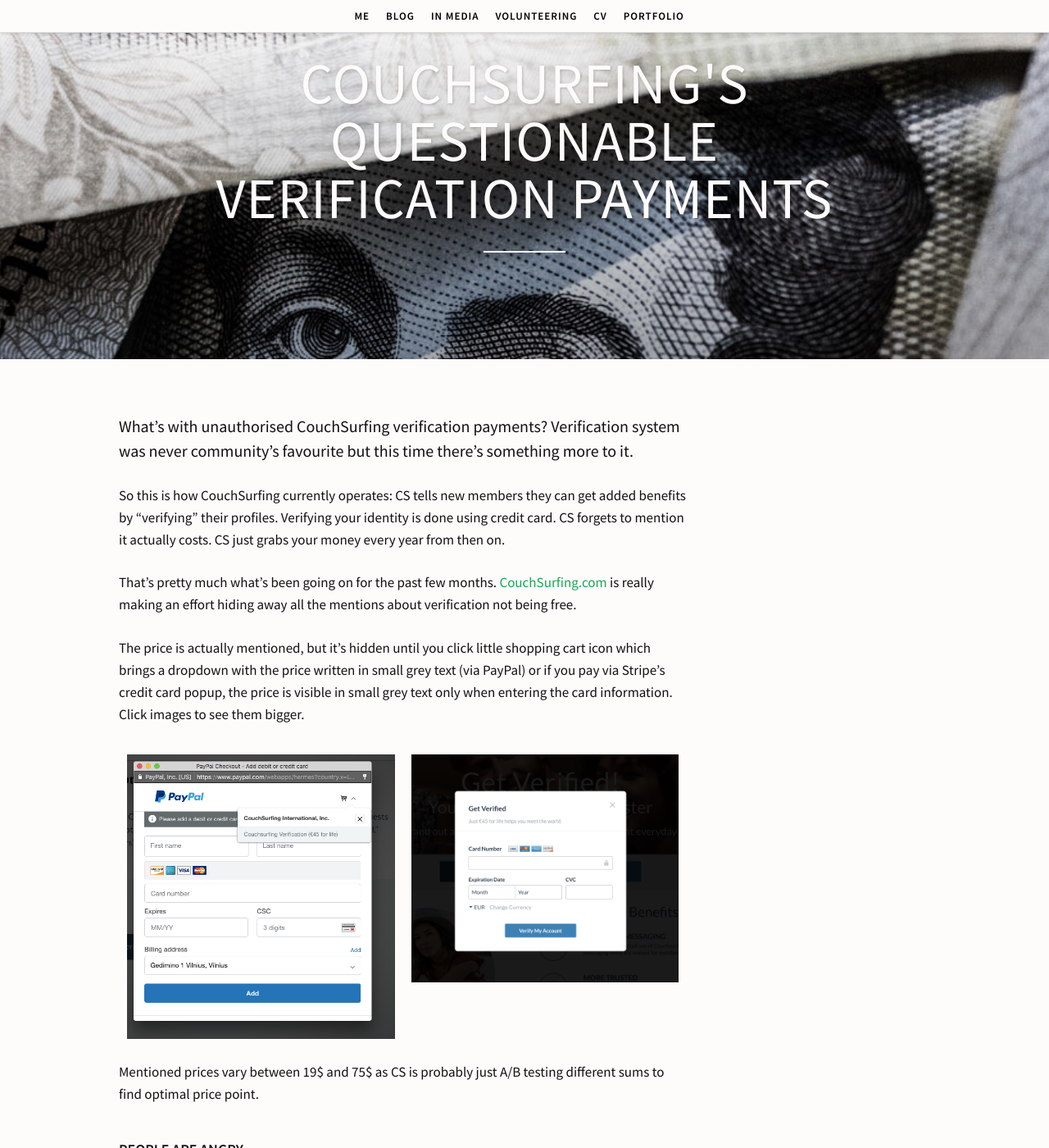
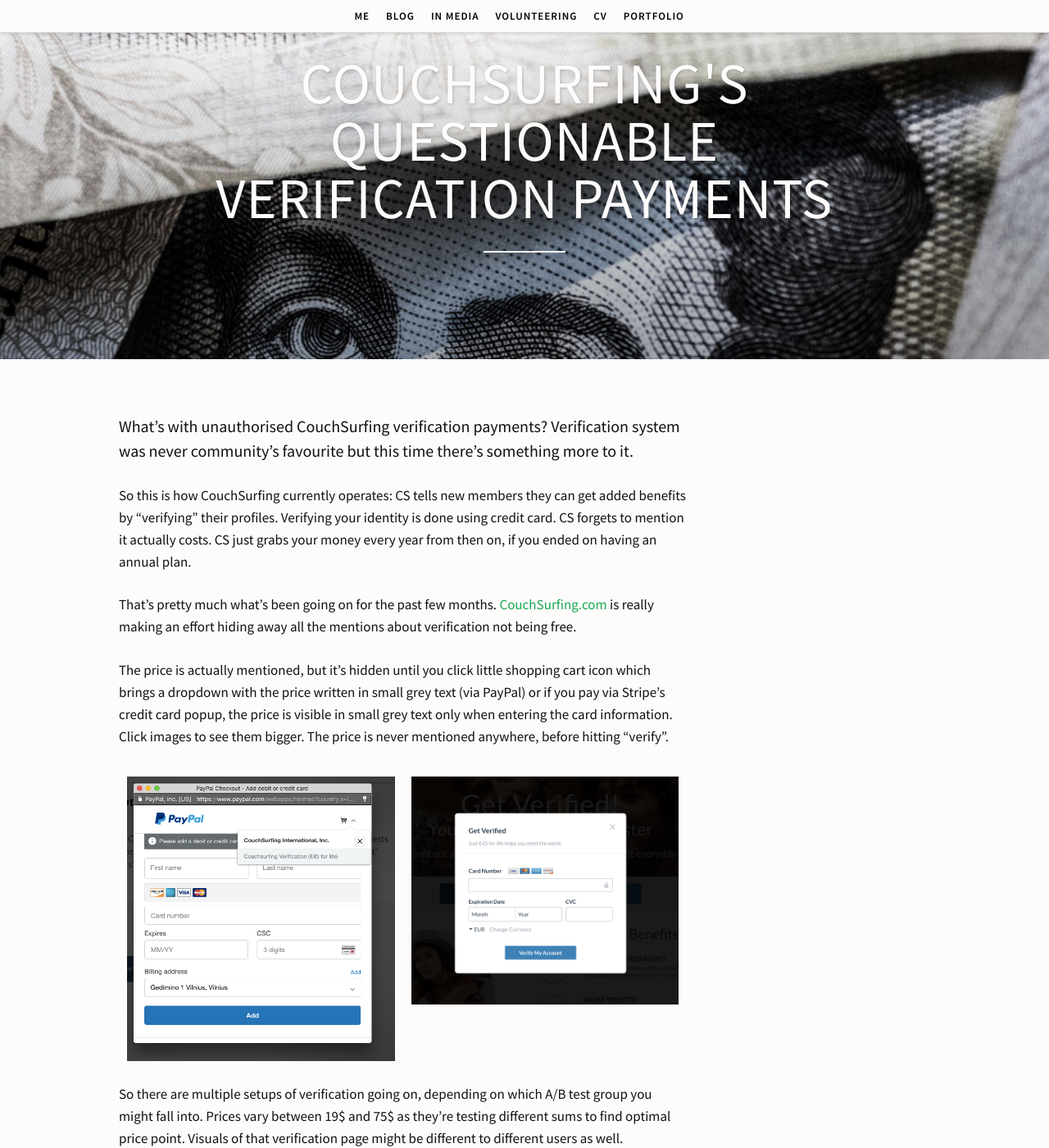
Before and after one commit to simison/simison.github.io, a Jekyll site: the page built from _posts/2016-08-23-whats-going-on-with-couchsurfing-verification.markdown, in a window 1280 px wide and 1400 px high, scrolled down 495 px. Shown: the whole window at 82% size. Built offline with Jekyll 4.4.1, drawn with Linux system fonts in a browser that asks for light colours; some web fonts are replaced; comment, search, counter and statistics services are not loaded; some of the changed text lies outside the part shown.

Commit message:
Add small clarifications

```diff
--- a/_posts/2016-08-23-whats-going-on-with-couchsurfing-verification.markdown
+++ b/_posts/2016-08-23-whats-going-on-with-couchsurfing-verification.markdown
@@ -14,11 +14,11 @@
 
 <span class="lead">What's with unauthorised CouchSurfing verification payments? Verification system was never community's favourite but this time there's something more to it.</span>
 
-So this is how CouchSurfing currently operates: CS tells new members they can get added benefits by "verifying" their profiles. Verifying your identity is done using credit card. CS forgets to mention it actually costs. CS just grabs your money every year from then on.
+So this is how CouchSurfing currently operates: CS tells new members they can get added benefits by "verifying" their profiles. Verifying your identity is done using credit card. CS forgets to mention it actually costs. CS just grabs your money every year from then on, if you ended on having an annual plan.
 
 That's pretty much what's been going on for the past few months. [CouchSurfing.com](https://www.couchsurfing.com) is really making an effort hiding away all the mentions about verification not being free.
 
-The price is actually mentioned, but it's hidden until you click little shopping cart icon which brings a dropdown with the price written in small grey text (via PayPal) or if you pay via Stripe's credit card popup, the price is visible in small grey text only when entering the card information. Click images to see them bigger.
+The price is actually mentioned, but it's hidden until you click little shopping cart icon which brings a dropdown with the price written in small grey text (via PayPal) or if you pay via Stripe's credit card popup, the price is visible in small grey text only when entering the card information. Click images to see them bigger. The price is never mentioned anywhere, before hitting "verify".
 
 <div class="clearfix" style="overflow: hidden;">
 <a href="/blog/images/cs-verification-paypal-06-2017.png" class="lightbox"><img src="/blog/images/cs-verification-paypal-06-2017.png" alt="CouchSurfing verification via PayPal, screenshot" class="img-responsive" style="
@@ -33,7 +33,7 @@
 "></a>
 </div>
 
-Mentioned prices vary between 19$ and 75$ as CS is probably just A/B testing different sums to find optimal price point.
+So there are multiple setups of verification going on, depending on which A/B test group you might fall into. Prices vary between 19$ and 75$ as they're testing different sums to find optimal price point. Visuals of that verification page might be different to different users as well. Sometimes it's pay once for lifetime fee, sometimes an annual fee.
 
 <h3>People are angry</h3>
 
@@ -69,7 +69,9 @@
 
 <h3>Alternative</h3>
 
-Needless to say, I encourage you to try <a href="https://www.trustroots.org/">Trustroots as an alternative</a> (I'm co-founder). We're a <a href="https://www.trustroots.org/foundation">non-profit foundation</a> and good people you can trust.
+Now I'm in a bit tricky position to write such an article, because I'm working on a similar project to CS. Typically I'm retraining from stirring too much negativity into air around hospitality exchange, because I think we have better things to concentrate on. This time I just felt this was important and after watching this happen all summer, I just had to point it out. Needless to say, I encourage you to give a try to <a href="https://www.trustroots.org/">Trustroots as an alternative</a> (I'm co-founder). We're a <a href="https://www.trustroots.org/foundation">non-profit foundation</a> and good people you can trust.
+
+If you still prefer using CouchSurfing, please let them know this is not okay.
 
 Feel free to share this article!
 
```
